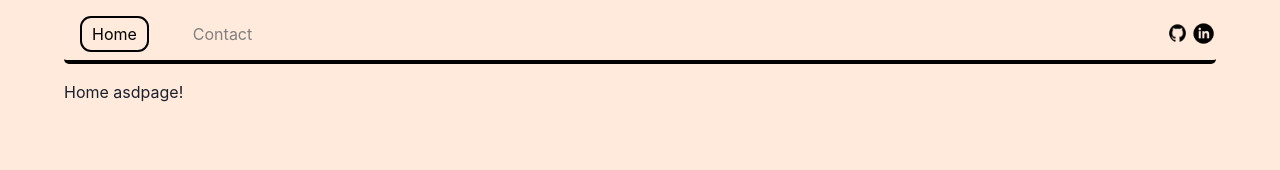
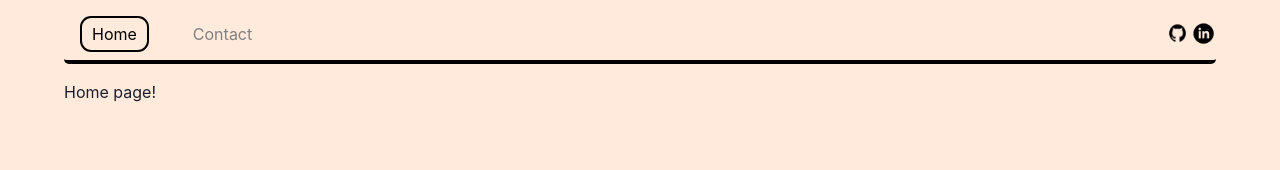
Before and after one commit to JackAvis/Personal-Site, a React (Create React App) app: page / in a window 1280 px wide. Shown: the top 170 px of the page. Built offline with nearby package versions, Linux system fonts and the light colour scheme.

Commit message:
sizing update

```diff
--- a/src/App.tsx
+++ b/src/App.tsx
@@ -8,7 +8,7 @@ import { Box } from '@chakra-ui/react'
 function App() {
   return (
     <Box className='appContainer' alignItems='center'>
-      <Box className='appContainer' maxWidth='150em' minWidth='30em' width='100vw'>
+      <Box className='appContainer' maxWidth='150em' minWidth='15em' width='100vw'>
         <Router>
           <Navbar />
           <Routes>
--- a/src/pages/Home/Home.tsx
+++ b/src/pages/Home/Home.tsx
@@ -3,7 +3,7 @@ import './Home.css'
 function Home() {
     return (
         <body>
-            <p >Home asdpage!</p>
+            <p >Home page!</p>
         </body>
     );
 };
```
